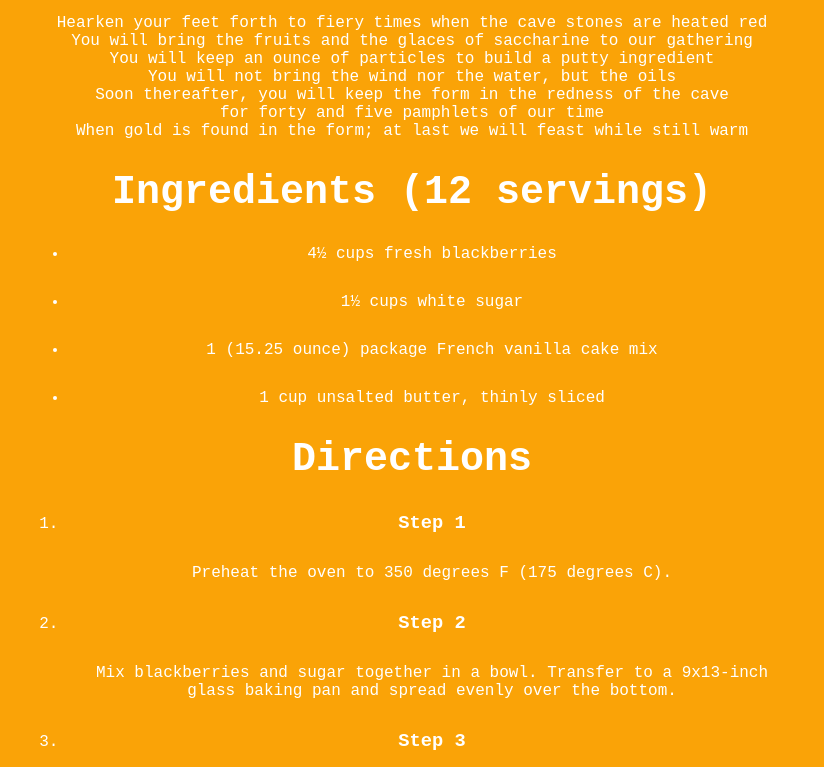
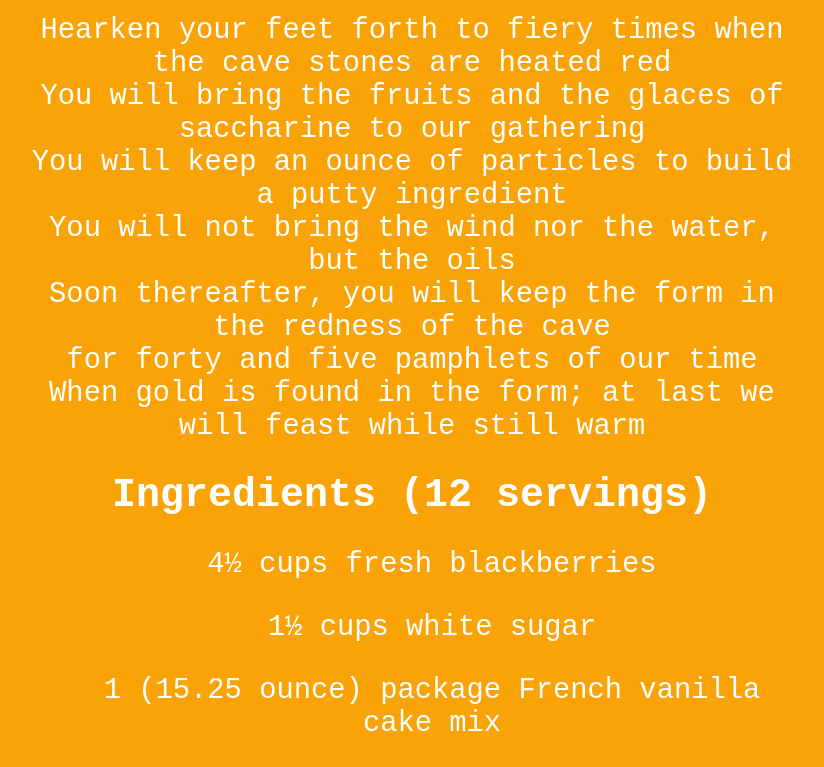
Before and after one commit to RobertHypaxNdiramiye/odin-recipes, a plain HTML site: page pages/Cake/Blackberry-Dump-Cake.html in a window 1280 px wide. Shown: the part 599-1366 px from the top of the page, without its empty margins (228-1052 px from the left). Drawn offline with Linux system fonts and the light colour scheme.

Commit message:
removed text-decoration + list-style and added font-size to p, ol, and ul tag

```diff
--- a/pages/Cake/cake.css
+++ b/pages/Cake/cake.css
@@ -24,3 +24,8 @@ figcaption{
 h2{
     font-size: 2.5rem;
 }
+p, ol, ul{
+    text-decoration: none;
+    list-style: none;
+    font-size: 1.8rem;
+}
```
